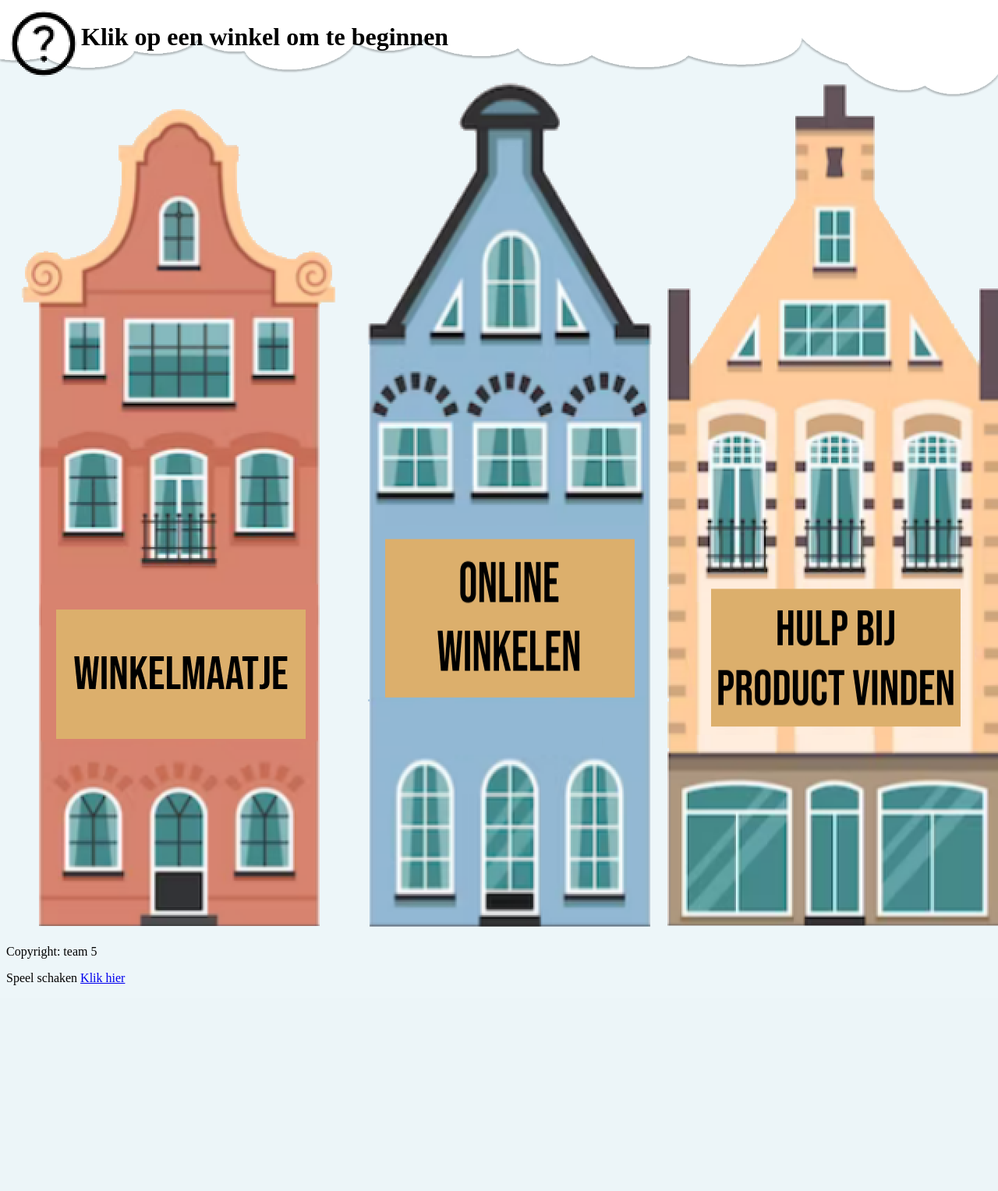
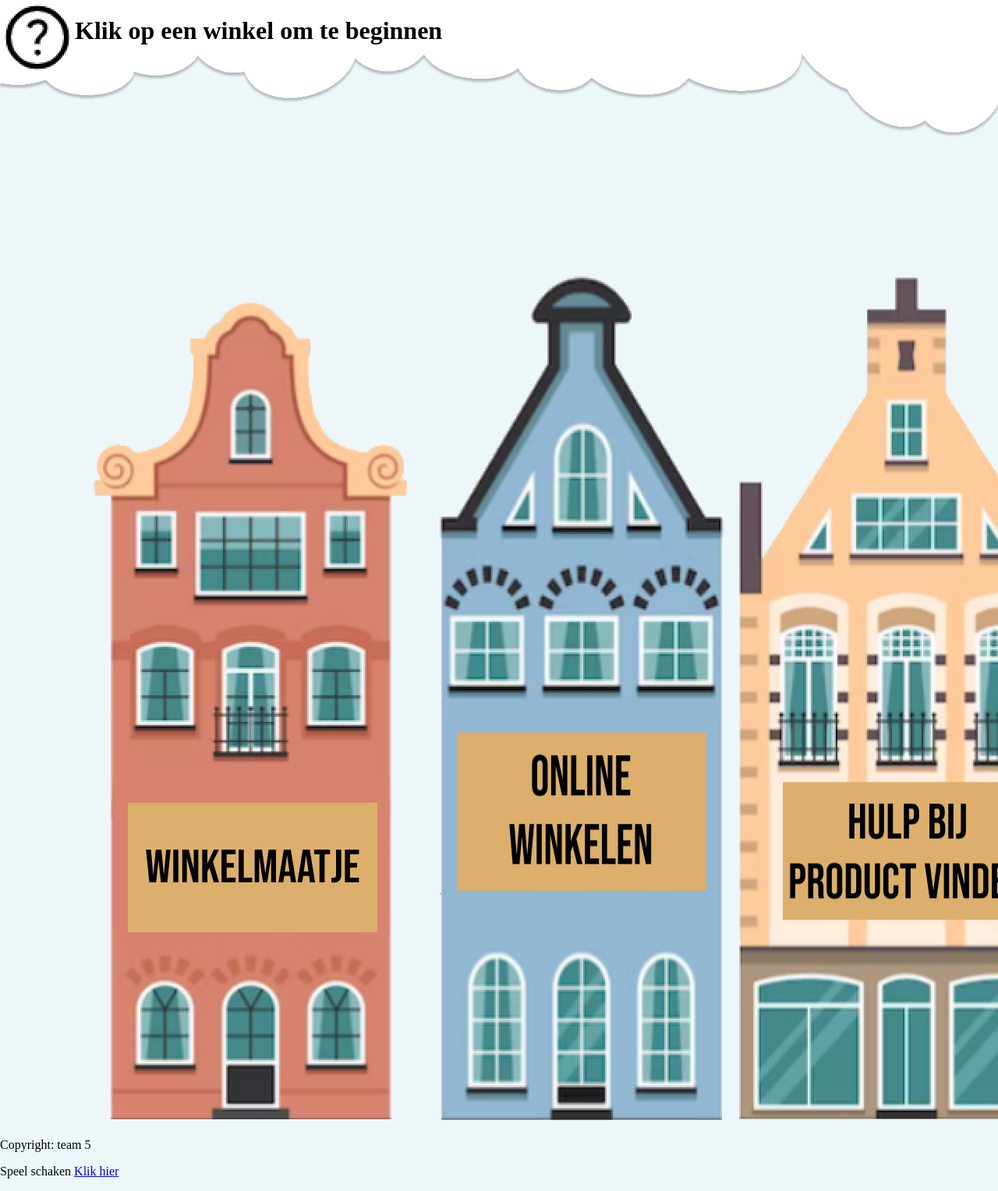
Before and after one commit to Moonsolos/Team-5, a PHP site: page / in a window 1280 px wide; the page is wider, and only the part inside the window is pictured. Shown: that part at 78% size. Before the commit the page ends 1264 px from the top of that part, so only its background shows below. Run offline with PHP 8.4, Linux system fonts and the light colour scheme.

Commit message:
Index pagina update

```diff
--- a/css/style.css
+++ b/css/style.css
@@ -1,18 +1,23 @@
 body {
     background-color: #EDF6F9;
     background-image: url("../img/individueleWolk.png");
-    background-size: 100% 50%;
+    background-size: 100% 900px;
     background-position: top;
     background-repeat: no-repeat;
     position: relative;
+    margin: 0;
 }
 
 header {
     display: flex;
 }
 
+.winkels {
+    display: flex;
+}
+
 main {
-    display: flex;
+    margin: 20% 100px 0;
 }
 
 .winkel-image {
--- a/index.html
+++ b/index.html
@@ -8,14 +8,16 @@
 <body>
 <header>
   <img src="img/questionMarkIcon.png" alt="help icon">
-  <h1>Klik op een winkel om te beginnen</h1>
+  <h1 class="title">Klik op een winkel om te beginnen</h1>
 </header>
 
 <main>
-    <img class="winkel-image" src="img/winkelMaatje.png" alt="Winkel met een bord 'Winkelmaatje'">
-    <img class="winkel-image" src="img/onlineWinkelen.png" alt="Winkel met bord 'Online winkelen'">
-    <img class="winkel-image" src="img/hulpBijProductVinden.png" alt="Winkel met bord 'Hulp bij product vinden'">
-    <img class="winkel-image" src="img/winkelsInDeBuurt.png" alt="Winkel met bord 'Winkels in de buurt'">
+    <div class="winkels">
+        <img class="winkel-image" src="img/winkelMaatje.png" alt="Winkel met een bord 'Winkelmaatje'">
+        <img class="winkel-image" src="img/onlineWinkelen.png" alt="Winkel met bord 'Online winkelen'">
+        <img class="winkel-image" src="img/hulpBijProductVinden.png" alt="Winkel met bord 'Hulp bij product vinden'">
+        <img class="winkel-image" src="img/winkelsInDeBuurt.png" alt="Winkel met bord 'Winkels in de buurt'">
+    </div>
 </main>
 
 <footer>
```
